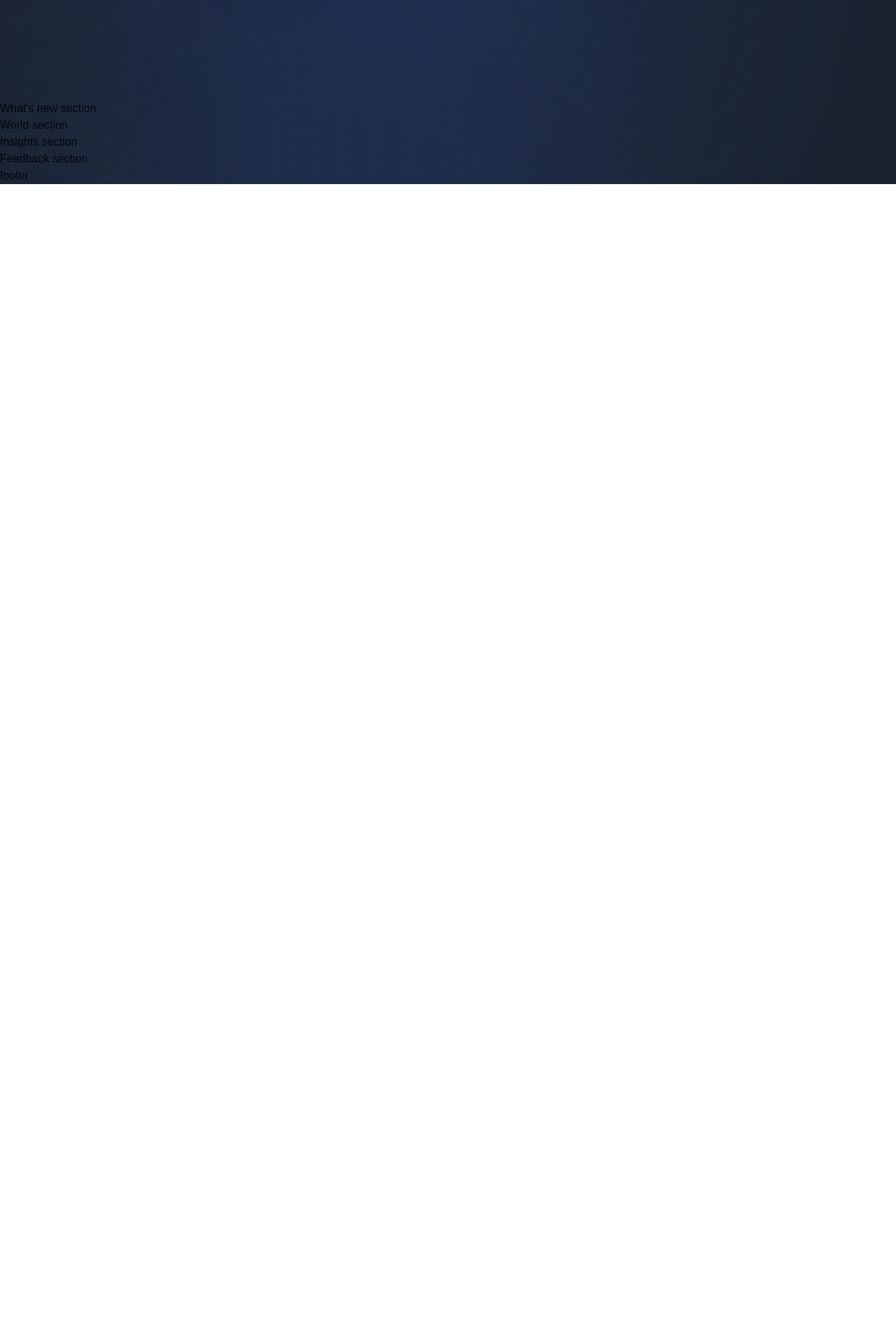
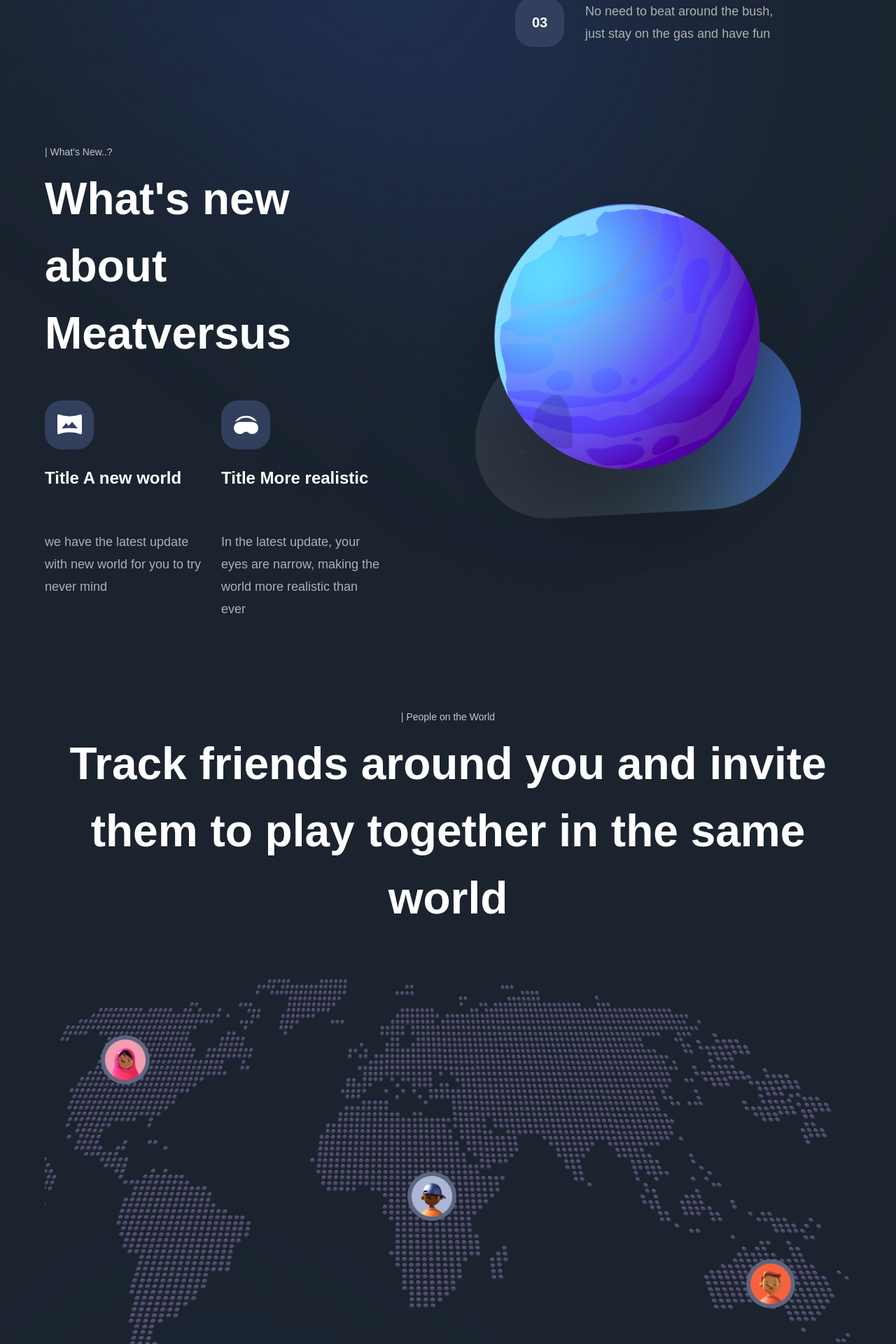
Before and after one commit to Excaliose777/Advanced-UI, a Next.js app: page / in a window 1280 px wide. Shown: the part 3271-5191 px from the top of the page at 70% size. Before the commit the page ends 3534 px from the top, so only its background shows below. Built offline with nearby package versions, Linux system fonts and the light colour scheme; a web font is replaced by a local one.

Commit message:
new components

```diff
--- a/components/InsightCard.jsx
+++ b/components/InsightCard.jsx
@@ -1,9 +1,30 @@
 'use client';
 
-const InsightCard = () => (
-  <div>
-    Insight Card
-  </div>
+import { motion } from "framer-motion";
+import { fadeIn } from "../utils/motion";
+
+const InsightCard = ({imgUrl, title, subtitle, index}) => (
+  <motion.div
+  variants={fadeIn('up', 'spring', index * 0.5, 1)}
+  className="flex md:flex-row flex-col gap-4">
+    <img src={imgUrl}
+    alt="planet-01"
+    className="md:w-[270px] w-full h-[250px] rounded-[32px] object-cover"/>
+
+    <div className="w-full flex justify-between items-center">
+      <div className="flex-1 md:ml-[63px] flex flex-col max-w-[650px]">
+        <h4 className="font-normal lg:text-[42px] text-[26px] text-white">{title}</h4>
+        <p className="mt-[16px] font-normal lg:text-[20px] text-[14px] text-secondary-white">{subtitle}</p>
+      </div>
+
+      <div className="lg:flex hidden items-center justify-center w-[100px] h-[100px] rounded-full bg-transparent border-[1px] border-white">
+        <img
+        src="arrow.svg"
+        alt="arrow"
+        className="w-[40%] h-[40%] object-contain"/>
+      </div>
+    </div>
+  </motion.div>
 );
 
 export default InsightCard;
--- a/components/NewFeatures.jsx
+++ b/components/NewFeatures.jsx
@@ -1,6 +1,14 @@
-const NewFeatures = () => (
-  <div>
-    New Features
+import styles from "../styles";
+
+const NewFeatures = ({imgUrl, title, subtitle}) => (
+  <div className="flex-1 flex flex-col sm:max-w-[250px] min-w-[210px]">
+    <div className={`${styles.flexCenter} w-[70px] h-[70px] rounded-[24px] bg-[#323f5d]`}>
+      <img src={imgUrl}
+      alt="icon"
+      className="w-1/2 h-1/2 object-contain"/>
+    </div>
+      <h1 className="mt-[26px] font-bold text-[24px] leading-[30px] text-white">Title {title}</h1>
+      <p className="flex-1 mt-[60px] font-normal text-[18px] text-[#b0b0b0] leading-[32px]">{subtitle}</p>
   </div>
 );
 
--- a/components/StartSteps.jsx
+++ b/components/StartSteps.jsx
@@ -1,6 +1,12 @@
-const StartSteps = () => (
-  <div>
-    start steps
+import styles from "../styles";
+
+
+const StartSteps = ({number, text}) => (
+  <div className={`${styles.flexCenter} flex-row`}>
+    <div className={`${styles.flexCenter} w-[70px] h-[70px] rounded-[24px] bg-[#323f5d]`}>
+      <p className="font-bold text-[20px] text-white"> 0{number}</p>
+    </div>
+    <p className="flex-1 ml-[30px] font-normal text-[18px] text-[#b0b0b0] leading-[32px]">{text}</p>
   </div>
 );
 
--- a/sections/Feedback.jsx
+++ b/sections/Feedback.jsx
@@ -1,8 +1,42 @@
 'use client';
 
+import { motion } from "framer-motion";
+import styles from "../styles";
+import { fadeIn, staggerContainer, zoomIn } from "../utils/motion";
+
 const Feedback = () => (
-  <section>
-    Feedback section
+  <section className={`${styles.paddings} relative z-[10]`}>
+      <motion.div
+      variants={staggerContainer}
+      initial='hidden'
+      whileInView="show"
+      viewport={{once:false, amount:0.25}}
+      className={`${styles.innerWidth} mx-auto flex lg:flex-row flex-col gap-6`}>
+        <motion.div variants={fadeIn('right', 'tween', 0.2, 1)}
+        className="flex-0.5 lg:max-w[370px] flex justify-end flex-col gradient-05 sm:p-8 p-4 rounded-[32px] border-[1px] border-[#6a6a6a] relative">
+          <div className="feedback-gradient"/>
+          <div>
+            <h4 className="font-bold sm:text-[32px] text-[26px] sm:leading-[40px] leading-[36px] text-white">Excaliose</h4>
+            <p className="mt-[8px] font-normal sm:text-[18px] text-[12px] sm:leading-[22px] leading-[16px] text-white">Destroyer of Meatversus</p>
+          </div>
+
+          <p className="mt-[24] font-normal sm:text-[24px] text-[18px] sm:leading-[45px] leading-[39px] text-white">“With the development of today's technology, metaverse is very useful for today's work, or can be called web 3.0. by using metaverse you can use it as anything”</p>
+        </motion.div>
+
+        <motion.div variants={fadeIn('left', 'tween', 0.2, 1)}
+        className="relative flex-1 flex justify-center items-center">
+          <img src="/planet-09.png"
+          alt="planet 9"
+          className="w-full lg:h-[610px] h-auto min-h-[210px] object-cover rounded-[40px]"/>
+
+          <motion.div variants={zoomIn(0.4, 1)}
+          className="lg:block hidden absolute -left-[10%] top-[3%]">
+            <img src="/stamp.png"
+            alt="stamp"
+            className="w-[155px] h-[155px] object-contain"/>
+          </motion.div>
+        </motion.div>
+      </motion.div>
   </section>
 );
 
--- a/sections/Insights.jsx
+++ b/sections/Insights.jsx
@@ -1,8 +1,29 @@
 'use client';
+import {motion} from 'framer-motion'
+import styles from '../styles'
+import {InsightCard, TitleText, TypingText } from '../components';
+import {staggerContainer} from '../utils/motion'
+import {insights} from '../constants'
 
 const Insights = () => (
-  <section>
-    Insights section
+  <section className={`${styles.paddings} relative z-[10]`}>
+      <motion.div
+      variants={staggerContainer}
+      initial='hidden'
+      whileInView="show"
+      viewport={{once:false, amount:0.25}}
+      className={`${styles.innerWidth} mx-auto flex flex-col`}>
+        <TypingText title='| Insights' textStyles='text-center'/>
+        <TitleText title='Insight about metaverse' textStyles='text-center'/>
+
+        <div className='mt-[50px] flex flex-col gap-[30px]'>
+          {insights.map((insight, index) => (
+            <InsightCard key={`insight-${index}`}
+            {...insight}
+            index={index + 1}/>
+          ))}
+        </div>
+      </motion.div>
   </section>
 );
 
--- a/sections/WhatsNew.jsx
+++ b/sections/WhatsNew.jsx
@@ -1,8 +1,43 @@
 'use client';
 
+import {motion} from 'framer-motion'
+import { NewFeatures, StartSteps, TitleText , TypingText } from '../components';
+import styles from '../styles'
+import {staggerContainer, fadeIn, planetVariants} from '../utils/motion'
+import {newFeatures} from '../constants'
+
 const WhatsNew = () => (
-  <section>
-    What's new section
+<section className={`${styles.paddings} relative z-[10]`}>
+    <motion.div
+    variants={staggerContainer}
+    initial='hidden'
+    whileInView="show"
+    viewport={{once:false, amount:0.25}}
+    className={`${styles.innerWidth} mx-auto flex lg:flex-row flex-col gap-8`}>
+      <motion.div variants={fadeIn('right', 'tween', 0.2, 1)}
+      className='flex-[0.75] flex justify-center flex-col'>
+        <TypingText title="| What's New..?"/>
+        <TitleText title={<>What's new about Meatversus</>}/>
+
+        <div className='mt-[48px] flex flex-wrap justify-between gap-[24px]'>
+          {newFeatures.map((feature, index) => (
+            <NewFeatures
+            key={feature.title}
+            {...feature}/>
+          ))}
+        </div>
+      </motion.div>
+
+      <motion.div
+      variants={planetVariants('right')}
+      className={`flex-1 ${styles.flexCenter}`}>
+        <img src='whats-new.png'
+        alt='get started'
+        className='w-[90%] h-[90%] object-contain'
+        />
+      </motion.div>
+
+    </motion.div>
   </section>
 );
 
--- a/sections/World.jsx
+++ b/sections/World.jsx
@@ -1,8 +1,44 @@
 'use client';
+import {motion} from 'framer-motion'
+import styles from '../styles'
+import {TitleText , TypingText } from '../components';
+import {staggerContainer, fadeIn} from '../utils/motion'
 
 const World = () => (
-  <section>
-    World section
+  <section className={`${styles.paddings} relative z-[10]`}>
+      <motion.div
+      variants={staggerContainer}
+      initial='hidden'
+      whileInView="show"
+      viewport={{once:false, amount:0.25}}
+      className={`${styles.innerWidth} mx-auto flex flex-col`}>
+        <TypingText title='| People on the World' textStyles='text-center'/>
+        <TitleText
+        title={<>Track friends around you and invite them to play together in the same world</>}
+        textStyles='text-center'/>
+
+        <motion.div variants={fadeIn("up", 'tween', 0.3, 1)}
+        className='relative mt-[68px] flex w-full h-[550px]'>
+          <img src='/map.png'
+          alt='map'
+          className='w-full h-full object-cover'/>
+
+          <div className='absolute bottom-20 right-20 w-[70px] h-[70px] p-[6px] rounded-full bg-[#5d6680]'>
+            <img src='people-01.png'
+            className='w-full h-full'/>
+          </div>
+
+          <div className='absolute top-20 left-20 w-[70px] h-[70px] p-[6px] rounded-full bg-[#5d6680]'>
+            <img src='people-02.png'
+            className='w-full h-full'/>
+          </div>
+
+          <div className='absolute top-1/2 left-[45%] w-[70px] h-[70px] p-[6px] rounded-full bg-[#5d6680]'>
+            <img src='people-03.png'
+            className='w-full h-full'/>
+          </div>
+        </motion.div>
+      </motion.div>
   </section>
 );
 
```
